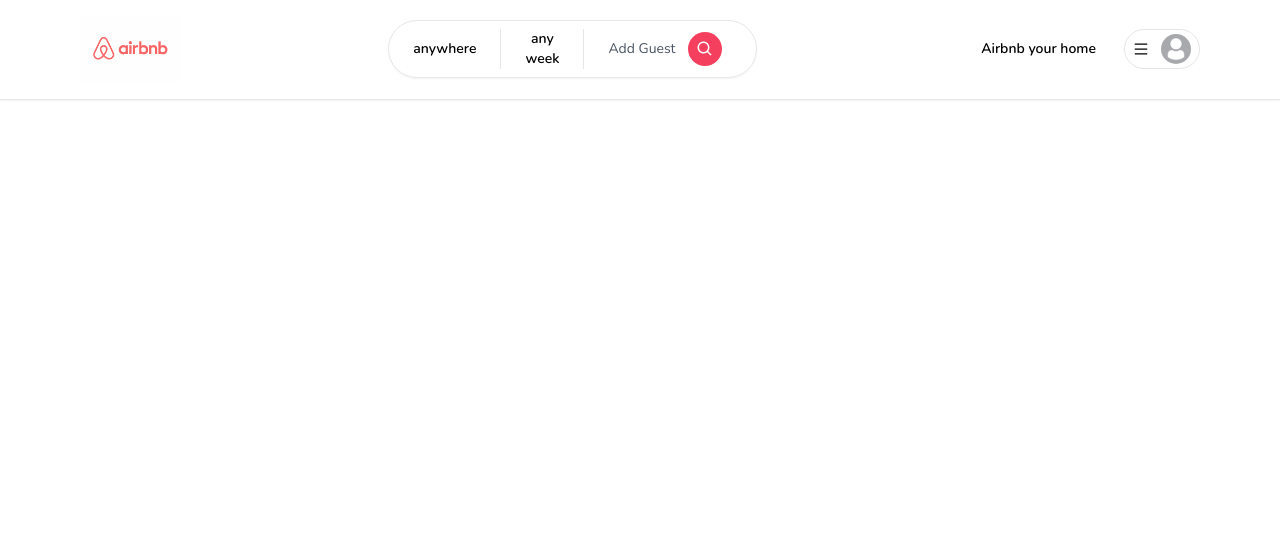
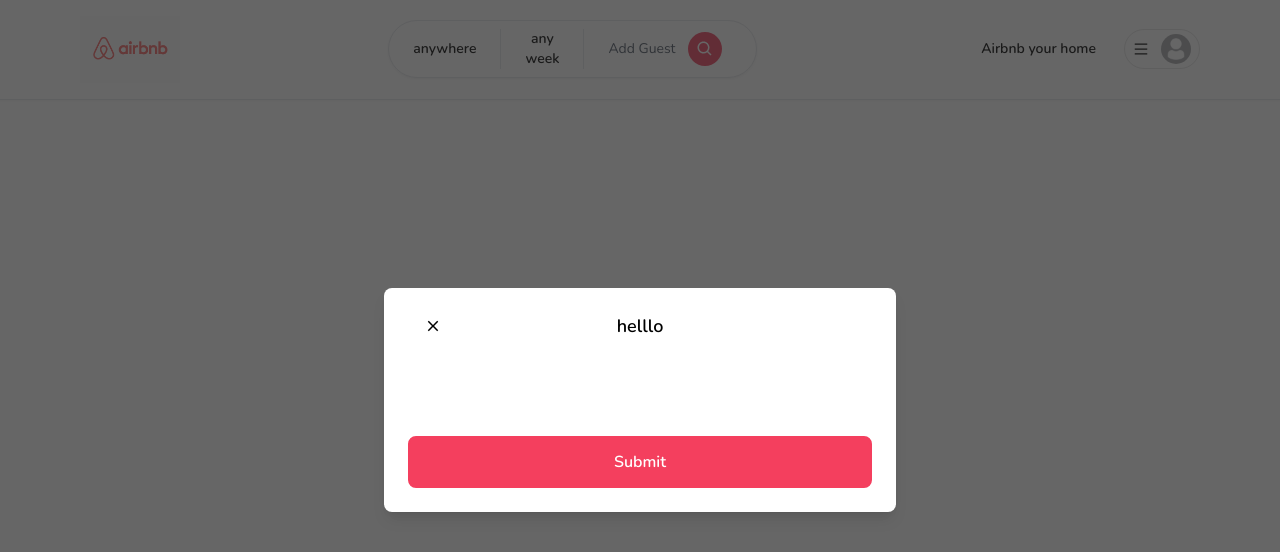
Before and after one commit to shiivaa68/fullstack-Airbnb, a Next.js app: page / in a window 1280 px wide. Shown: the top 552 px of the page. Built offline with nearby package versions, Linux system fonts and the light colour scheme.

Commit message:
add modal

```diff
--- /dev/null
+++ b/app/components/Button.tsx
@@ -0,0 +1,39 @@
+"use client";
+
+import { IconType } from "react-icons";
+
+interface ButtonProps {
+  label: string;
+  onClick: (e: React.MouseEvent<HTMLButtonElement>) => void;
+  disabled?: boolean;
+  outline?: boolean;
+  small?: boolean;
+  icon?: IconType;
+}
+
+const Button: React.FC<ButtonProps> = ({
+  label,
+  onClick,
+  disabled,
+  outline,
+  small,
+  icon: Icon,
+}) => {
+  return (
+    <button
+      onClick={onclick}
+      disabled={disabled}
+      className={`relative disabled:opacity-70 disabled:cursor-not-allowed rounded-lg hover:opacity-80 transition w-full ${
+        outline ? "bg-white" : "bg-rose-500"
+      } ${outline ? "border-black" : "border-rose-500"} ${
+        outline ? "text-black" : "text-white"
+      } ${small ? "py-1" : "py-3"} ${small ? "text-sm" : "text-md"} ${
+        small ? "font-light" : "font-semibold"
+      } ${small ? "border-[1px]" : "border-2"}`}
+    >
+      {Icon && <Icon size={24} className="absolute left-4 top-3" />}
+      {label}
+    </button>
+  );
+};
+export default Button;
--- /dev/null
+++ b/app/components/ClientOnly.tsx
@@ -0,0 +1,21 @@
+"use client";
+import { useEffect, useState } from "react";
+
+interface ClientOnlyProps {
+  children: React.ReactNode;
+}
+
+const Clientonly: React.FC<ClientOnlyProps> = ({ children }) => {
+  const [hasMounted, setHasMounted] = useState(false);
+  useEffect(() => {
+    setHasMounted(true);
+  }, []);
+
+  if (!hasMounted) {
+    return null;
+  }
+
+  return <>{children}</>;
+};
+
+export default Clientonly;
--- /dev/null
+++ b/app/components/modals/Modal.tsx
@@ -0,0 +1,117 @@
+"use client";
+
+import { useCallback, useEffect, useState } from "react";
+import { IoMdClose } from "react-icons/io";
+import Button from "../Button";
+interface ModalProps {
+  isOpen?: boolean;
+  onClose: () => void;
+  onSubmit: () => void;
+  title?: string;
+  body?: React.ReactElement;
+  footer?: React.ReactElement;
+  actionLable: string;
+  disabled?: boolean;
+  secondaryAction?: () => void;
+  secondaryActionLable?: string;
+}
+
+const Modal: React.FC<ModalProps> = ({
+  isOpen,
+  onClose,
+  onSubmit,
+  title,
+  body,
+  footer,
+  actionLable,
+  disabled,
+  secondaryAction,
+  secondaryActionLable,
+}) => {
+  const [showModal, setshowModal] = useState(isOpen);
+  useEffect(() => {
+    setshowModal(isOpen);
+  }, [isOpen]);
+
+  const handleClose = useCallback(() => {
+    if (disabled) {
+      return;
+    }
+    setshowModal(false);
+    setTimeout(() => {
+      onClose();
+    }, 300);
+  }, [disabled, onClose]);
+
+  const handleSubmit = useCallback(() => {
+    if (disabled) {
+      return;
+    }
+    onSubmit();
+  }, [disabled, onsubmit]);
+
+  const handleSecondaryAction = useCallback(() => {
+    if (disabled || !secondaryAction) {
+      return;
+    }
+    secondaryAction();
+  }, [disabled, secondaryAction]);
+
+  if (!isOpen) {
+    return null;
+  }
+
+  return (
+    <>
+      <div className="justify-center items-center flex overflow-hidden overflow-y-auto fixed inset-0 z-50 outline-none focus:outline-none bg-neutral-800/70 ">
+        <div className=" relative w-full md:w-4/6 lg:w-3/6 xl:w-2/5 my-6 mx-auto h-full lg:h-auto md:h-auto ">
+          {/*content*/}
+          <div
+            className={`translate duration-300 h-full ${
+              showModal ? "translate-y-0" : "translate-y-full"
+            } ${showModal ? "opacity-100" : "opacity-0"}`}
+          >
+            {" "}
+            <div className=" translate h-full lg:h-auto md:h-auto border-0 rounded-lg shadow-lg relative flex flex-col w-full bg-white outline-none focus:outline-none">
+              {" "}
+              {/*header */}
+              <div className="flex items-center p-6 rounded-t justify-center relative boreder-b-[1px]">
+                <button
+                  onClick={handleClose}
+                  className="p-1 border-0 hover:opacity-70 transition absolute left-9"
+                >
+                  {" "}
+                  <IoMdClose size={18} />
+                </button>
+                <div className="text-lg font-semibold">{title}</div>
+              </div>{" "}
+              {/* body */}
+              <div className="relative p-6 flex-auto">{body}</div>
+              {/*footer*/}
+              <div className="flex flex-col gap-2 p-6">
+                <div className="flex flex-row items-center gap-4 w-full">
+                  {secondaryAction && secondaryActionLable && (
+                    <Button
+                      outline
+                      disabled={disabled}
+                      label={secondaryActionLable}
+                      onClick={handleSecondaryAction}
+                    />
+                  )}
+
+                  <Button
+                    disabled={disabled}
+                    label={actionLable}
+                    onClick={handleSubmit}
+                  />
+                </div>{" "}
+              </div>
+            </div>
+          </div>
+        </div>
+      </div>
+    </>
+  );
+};
+
+export default Modal;
--- a/app/layout.tsx
+++ b/app/layout.tsx
@@ -2,6 +2,8 @@
 import { Nunito } from "next/font/google";
 import "./globals.css";
 import Navabr from "./components/navbar/Navbar";
+import Clientonly from "./components/ClientOnly";
+import Modal from "./components/modals/Modal";
 
 const font = Nunito({
   subsets: ["latin"],
@@ -20,8 +22,13 @@
   return (
     <html lang="en">
       <body className={font.className}>
-        <Navabr/>
-        {children}</body>
+        <Clientonly>
+          <Modal actionLable="Submit" isOpen title="helllo" />
+          <Navabr />
+        </Clientonly>
+
+        {children}
+      </body>
     </html>
   );
 }
```
